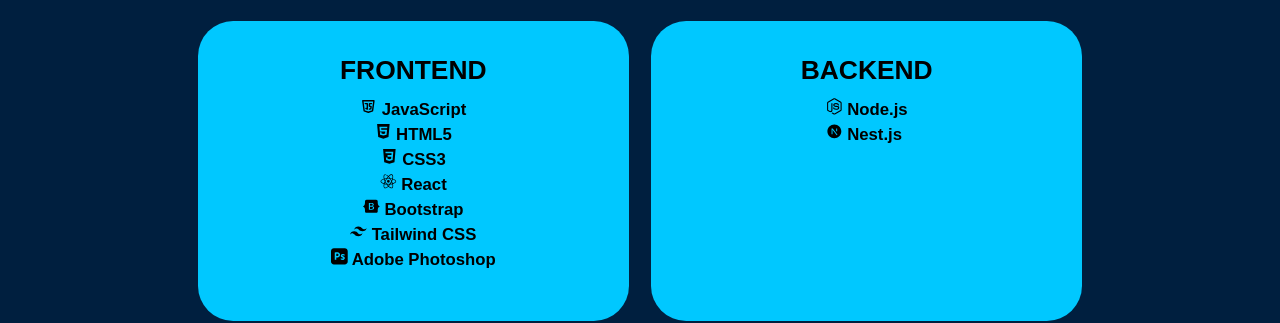
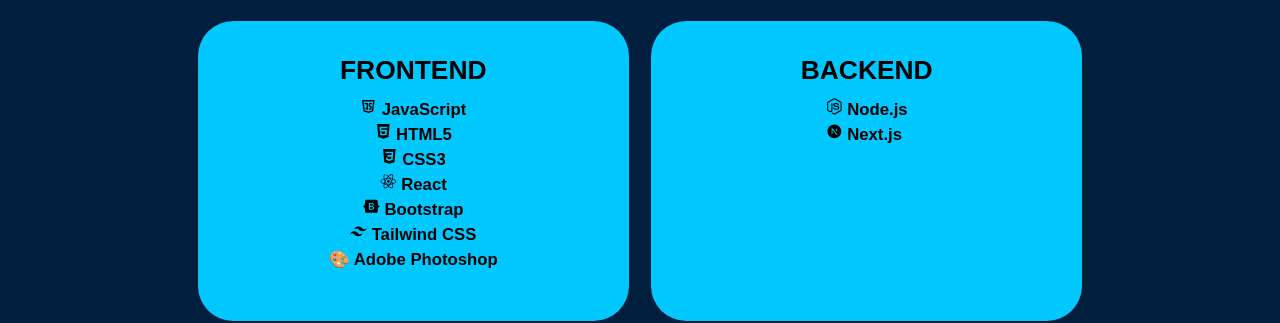
Before and after one commit to jai-singh5/Portfolio-New, a Next.js app: page / in a window 1280 px wide. Shown: the part 2557-2880 px from the top of the page. Built offline with nearby package versions, Linux system fonts and the light colour scheme.

Commit message:
Fix build errors

```diff
--- a/app/page.js
+++ b/app/page.js
@@ -4,7 +4,7 @@
 import { FaArrowRightLong, FaBootstrap, FaGitAlt, FaGithub, FaHtml5, FaInstagram, FaLinkedinIn, FaNodeJs } from "react-icons/fa6";
 import { TbBrandJavascript, TbBrandMysql, TbBrandVscode } from "react-icons/tb";
 import { RiNextjsFill, RiTailwindCssFill } from "react-icons/ri";
-import { SiAdobephotoshop, SiMongodb, SiVercel } from "react-icons/si";
+import { SiMongodb, SiVercel } from "react-icons/si";
 
 
 export default function Home() {
@@ -225,7 +225,7 @@
                 <p><i className="bx bxl-react bx-tada"></i><IoLogoReact /> React</p>
                 <p><i className="bx bxl-bootstrap bx-tada"></i><FaBootstrap /> Bootstrap</p>
                 <p><i className="bx bxl-tailwind-css bx-tada"></i><RiTailwindCssFill /> Tailwind CSS</p>
-                <p><i className="bx bxl-adobe bx-tada"></i><SiAdobephotoshop /> Adobe Photoshop</p>
+                <p>🎨 Adobe Photoshop</p>
               </div>
             </div>
           </div>
@@ -234,7 +234,7 @@
               <h4>BACKEND</h4>
               <div className="skill-bar">
                 <p><FaNodeJs /> Node.js</p>
-                <p><RiNextjsFill /> Nest.js</p>
+                <p><RiNextjsFill /> Next.js</p>
               </div>
             </div>
           </div>
--- a/next.config.mjs
+++ b/next.config.mjs
@@ -1,8 +1,4 @@
 /* @type {import('next').NextConfig} */
-const nextConfig = {
-    eslint: {
-      ignoreDuringBuilds: true,
-    },
-  };
+const nextConfig = {};
 
-  export default nextConfig;
+export default nextConfig;
--- a/package.json
+++ b/package.json
@@ -12,7 +12,7 @@
     "boxicons": "^2.1.4",
     "cors": "^2.8.5",
     "express": "^4.21.2",
-    "next": "15.1.4",
+    "next": "^16.2.10",
     "nodemailer": "^6.9.16",
     "portfolio-next": "file:",
     "react": "^19.0.0",
@@ -22,6 +22,6 @@
   "devDependencies": {
     "@eslint/eslintrc": "^3",
     "eslint": "^9",
-    "eslint-config-next": "15.1.4"
+    "eslint-config-next": "^16.2.10"
   }
 }
```
Also changed, not shown: 1 other file (tests, documents, lock files or other folders).
